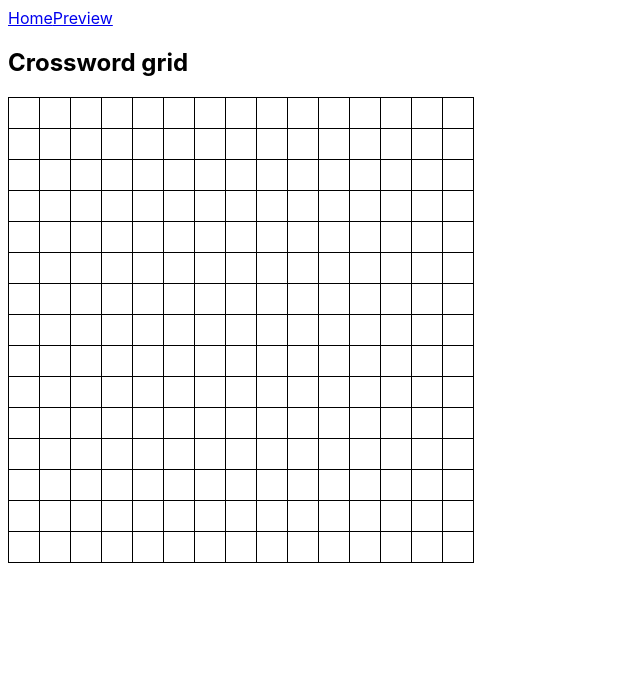
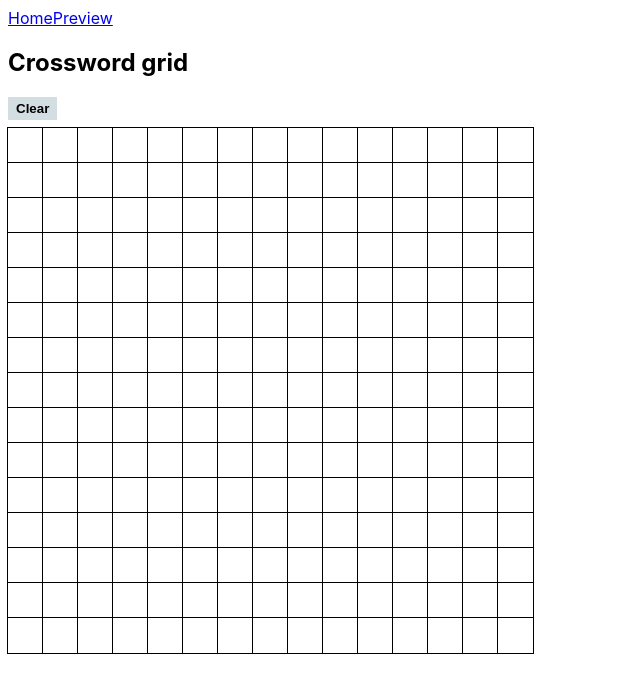
Before and after one commit to erxclau/crossword, a Vue app: page / in a window 1280 px wide. Shown: the top 692 px of the page, without its empty margins (0-640 px from the left). Built offline with nearby package versions, Linux system fonts and the light colour scheme.

Commit message:
Add label behavior

```diff
--- a/src/components/CrosswordGrid.vue
+++ b/src/components/CrosswordGrid.vue
@@ -1,5 +1,6 @@
 <script>
 const EMPTY = "/";
+const SIZE = 35;
 const setColor = (element, color) => {
   element.style.backgroundColor = color;
 };
@@ -17,22 +18,49 @@ const normalize = (num) => {
 export default {
   data() {
     return {
-      grid: new Array(15 * 15).fill(" "),
+      grid: Array(15 * 15).fill(" "),
       vertical: false,
+      back: false,
       active: {
         i: null,
         row: null,
         col: null,
         el: null,
       },
-      lastBack: false,
     };
   },
   methods: {
+    label() {
+      let l = 1;
+      this.$refs.labels.forEach((el, i) => {
+        const row = Math.floor(i / 15);
+        const col = i % 15;
+
+        el.style.top = `${row * SIZE + 1.5}px`;
+        el.style.left = `${col * SIZE + 1.5}px`;
+
+        el.style.display = "none";
+
+        if (this.grid[row * 15 + col] !== EMPTY) {
+          if (row === 0 || col === 0) {
+            el.style.display = "unset";
+            el.textContent = l;
+            l++;
+          }
+
+          const top = this.grid[(row - 1) * 15 + col];
+          const left = this.grid[row * 15 + col - 1];
+          if (top === EMPTY || left === EMPTY) {
+            el.style.display = "unset";
+            el.textContent = l;
+            l++;
+          }
+        }
+      });
+    },
     setItem(v, i) {
       this.grid[i] = v;
-      const storage = JSON.stringify(this.grid);
-      localStorage.setItem("grid", storage);
+      localStorage.setItem("grid", JSON.stringify(this.grid));
     },
     colorUpdate(e) {
       const { row, col, i } = this.active;
@@ -61,11 +89,12 @@ export default {
 
       this.colorUpdate(e);
       this.setItem(e.target.value.toUpperCase(), i);
+      this.label();
 
       if (this.vertical) {
-        row = normalize(row + (this.lastBack ? -1 : 1));
+        row = normalize(row + (this.back ? -1 : 1));
       } else {
-        col = normalize(col + (this.lastBack ? -1 : 1));
+        col = normalize(col + (this.back ? -1 : 1));
       }
 
       this.moveActive(e, row * 15 + col);
@@ -119,15 +148,8 @@ export default {
       }
       this.colorFocus();
     },
-    colorMount() {
-      this.$refs.items.forEach((item, i) => {
-        if (this.grid[i] === EMPTY) {
-          setColor(item, "black");
-        }
-      });
-    },
     navigate(e) {
-      this.lastBack = e.key === "Backspace";
+      this.back = e.key === "Backspace";
       const arrows = new Set([
         "ArrowRight",
         "ArrowLeft",
@@ -153,13 +175,26 @@ export default {
         this.moveActive(e, row * 15 + col);
       }
     },
+    clear() {
+      this.grid = new Array(15 * 15).fill(" ");
+      localStorage.setItem("grid", JSON.stringify(this.grid));
+      this.$refs.items.forEach((item) => {
+        setColor(item, "white");
+      });
+      this.label();
+    },
   },
   mounted() {
     window.addEventListener("keydown", this.navigate);
     const storage = localStorage.getItem("grid");
     if (storage) {
       this.grid = JSON.parse(storage);
-      this.colorMount();
+      this.$refs.items.forEach((item, i) => {
+        if (this.grid[i] === EMPTY) {
+          setColor(item, "black");
+        }
+      });
+      this.label();
     }
   },
   beforeUnmount() {
@@ -171,6 +206,8 @@ export default {
 <template>
   <article>
     <h2>Crossword grid</h2>
+    <button role="button" class="clear" @click="clear">Clear</button>
+    <section class="crossword">
       <section class="grid">
         <input
           class="item"
@@ -179,26 +216,52 @@ export default {
           v-for="(_, i) in grid"
           :key="i"
           :value="grid[i]"
+          :id="`input-${i}`"
           @click="(e) => e.target.select()"
           @focus="(e) => focus(e, i)"
           @input="update"
         />
+      </section>
+      <section>
+        <label
+          v-for="(_, i) in grid"
+          :key="i"
+          :for="`input-${i}`"
+          class="label"
+          ref="labels"
+        ></label>
+      </section>
     </section>
   </article>
 </template>
 
 <style>
 :root {
-  --size: 30px;
+  --size: 35px;
+}
+
+.crossword {
+  position: relative;
+}
+
+.clear {
+  margin-bottom: 0.5rem;
+  padding: 0.25rem 0.5rem;
+  background-color: rgb(211, 222, 226);
+  border: none;
+  cursor: pointer;
+  font-weight: bold;
+}
+
+.clear:hover {
+  background-color: rgb(165, 172, 175);
 }
 
 .grid {
   display: grid;
   grid-template-columns: repeat(15, var(--size));
   width: fit-content;
-  border: 1px solid black;
-  background-color: black;
-  gap: 1px;
+  outline: 1px solid black;
 }
 
 .item {
@@ -210,13 +273,18 @@ export default {
   font-weight: bold;
   background-color: white;
   padding: 0;
+  outline: 1px solid black;
   border: unset;
   text-align: center;
   text-transform: uppercase;
 }
 
+.label {
+  position: absolute;
+  font-size: 9px;
+}
+
 .item:focus-visible {
-  outline: none;
   background-color: lightcoral;
   caret-color: transparent;
 }
```
Lines whose indentation alone changed are shown as unchanged.
